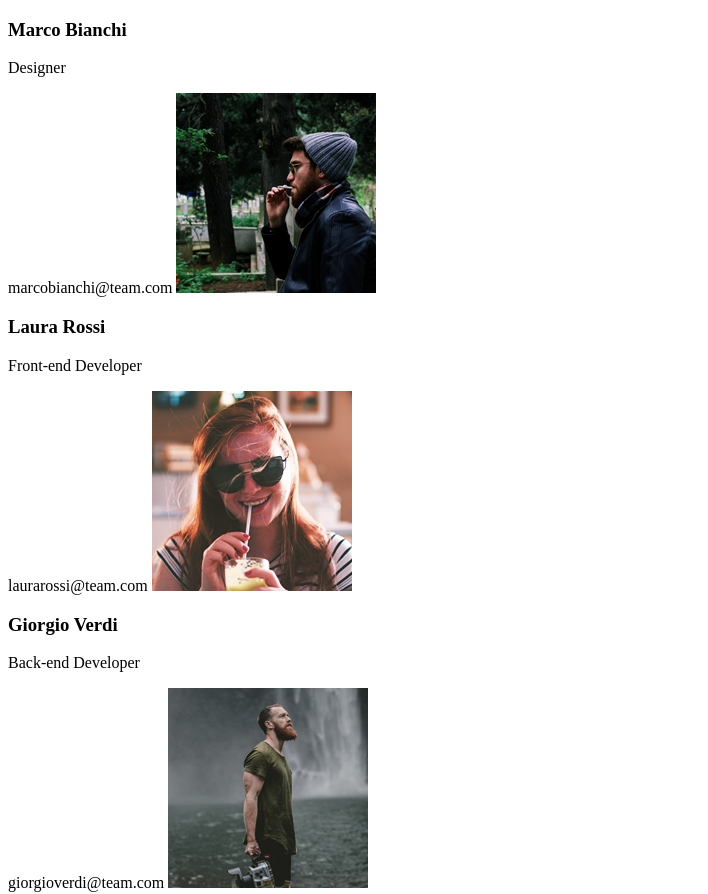
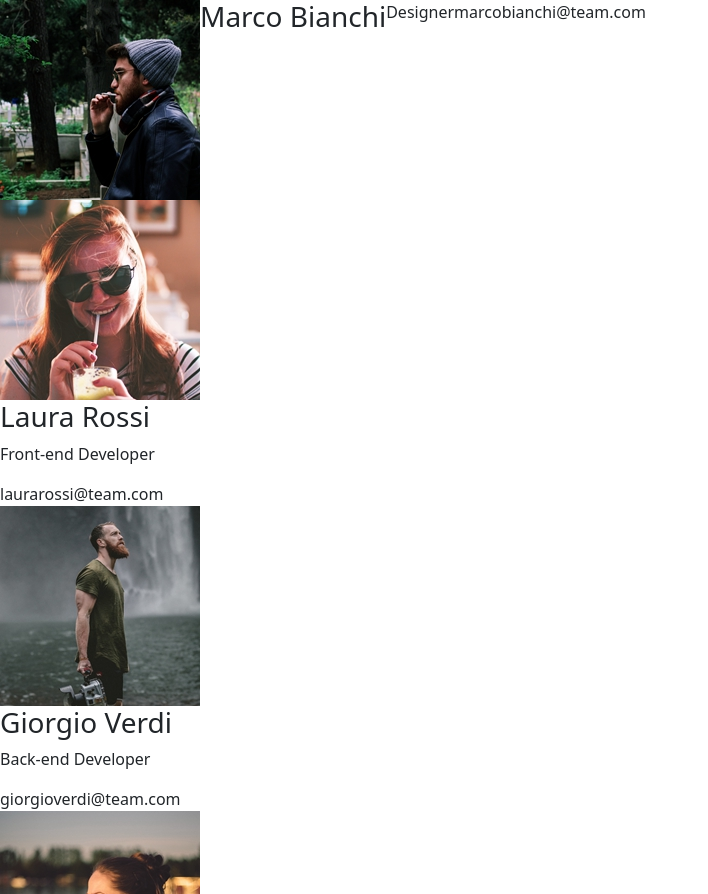
Before and after one commit to LucaStellato/js-our-team, a plain HTML site: page index.html in a window 1280 px wide. Shown: the top 894 px of the page, without its empty margins (0-708 px from the left). Drawn offline with nearby package versions, Linux system fonts and the light colour scheme.

Commit message:
add d-flex to  first card

```diff
--- a/assets/script.js
+++ b/assets/script.js
@@ -48,9 +48,10 @@ for(let i=0; i<teamMembers.length; i++){
 
   const card = document.getElementById('card')
   card.innerHTML=
-  `<h3>${temp.name}</h3>
+  `<img src= "./assets/${temp.img}">
+  <h3>${temp.name}</h3>
   <p>${temp.role}</p>
   <a>${temp.email}</a>
-  <img src= "./assets/${temp.img}">`
+  `
   container.appendChild(card);
 }
--- a/index.html
+++ b/index.html
@@ -4,11 +4,12 @@
     <meta charset="UTF-8">
     <meta name="viewport" content="width=device-width, initial-scale=1.0">
     <title>Our teams</title>
+    <link href="https://cdn.jsdelivr.net/npm/bootstrap@5.3.8/dist/css/bootstrap.min.css" rel="stylesheet" integrity="sha384-sRIl4kxILFvY47J16cr9ZwB07vP4J8+LH7qKQnuqkuIAvNWLzeN8tE5YBujZqJLB" crossorigin="anonymous">
 </head>
 <body>
 
 <div id="container">
-<div id="card"></div>
+<div id="card" class="d-flex "></div>
 <div id="card"></div>
 <div id="card"></div>
 <div id="card"></div>
@@ -17,5 +18,7 @@
 </div>
 
     <script src="./assets/script.js"></script>
+     <script src="https://cdn.jsdelivr.net/npm/bootstrap@5.3.8/dist/js/bootstrap.bundle.min.js" integrity="sha384-FKyoEForCGlyvwx9Hj09JcYn3nv7wiPVlz7YYwJrWVcXK/BmnVDxM+D2scQbITxI" crossorigin="anonymous"></script>
+  </body>
 </body>
 </html>
```
